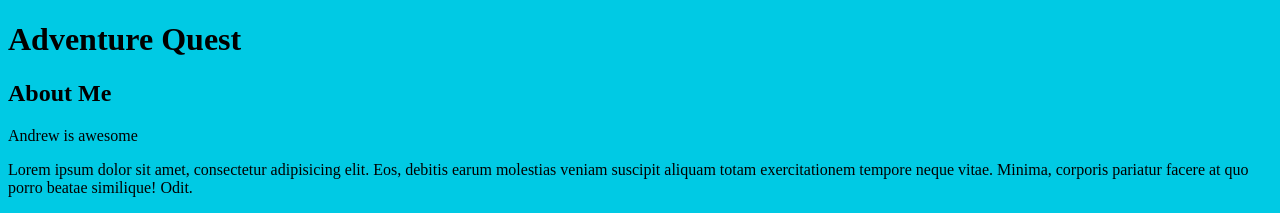
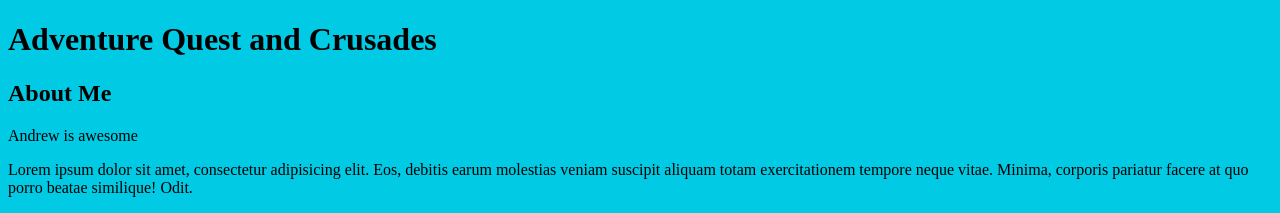
Before and after one commit to andy6809/new-git-project, a plain HTML site: page index.html in a window 1280 px wide. Shown: the top 213 px of the page. Drawn offline with Linux system fonts and the light colour scheme.

Commit message:
Change heading to test git revert

```diff
--- a/index.html
+++ b/index.html
@@ -9,7 +9,7 @@
 </head>
 <body>
   <header>
-    <h1>Adventure Quest</h1>
+    <h1>Adventure Quest and Crusades</h1>
   </header>
 
   <div class="container">
```
